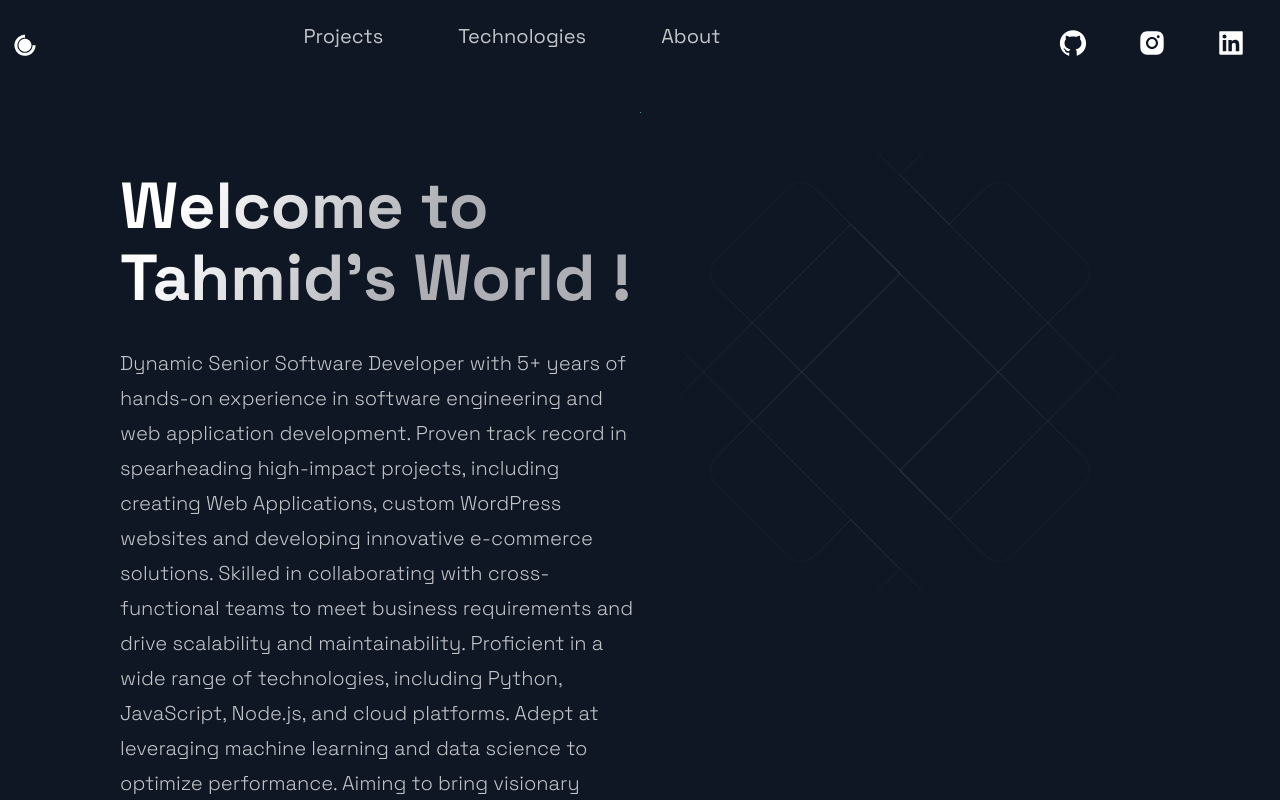
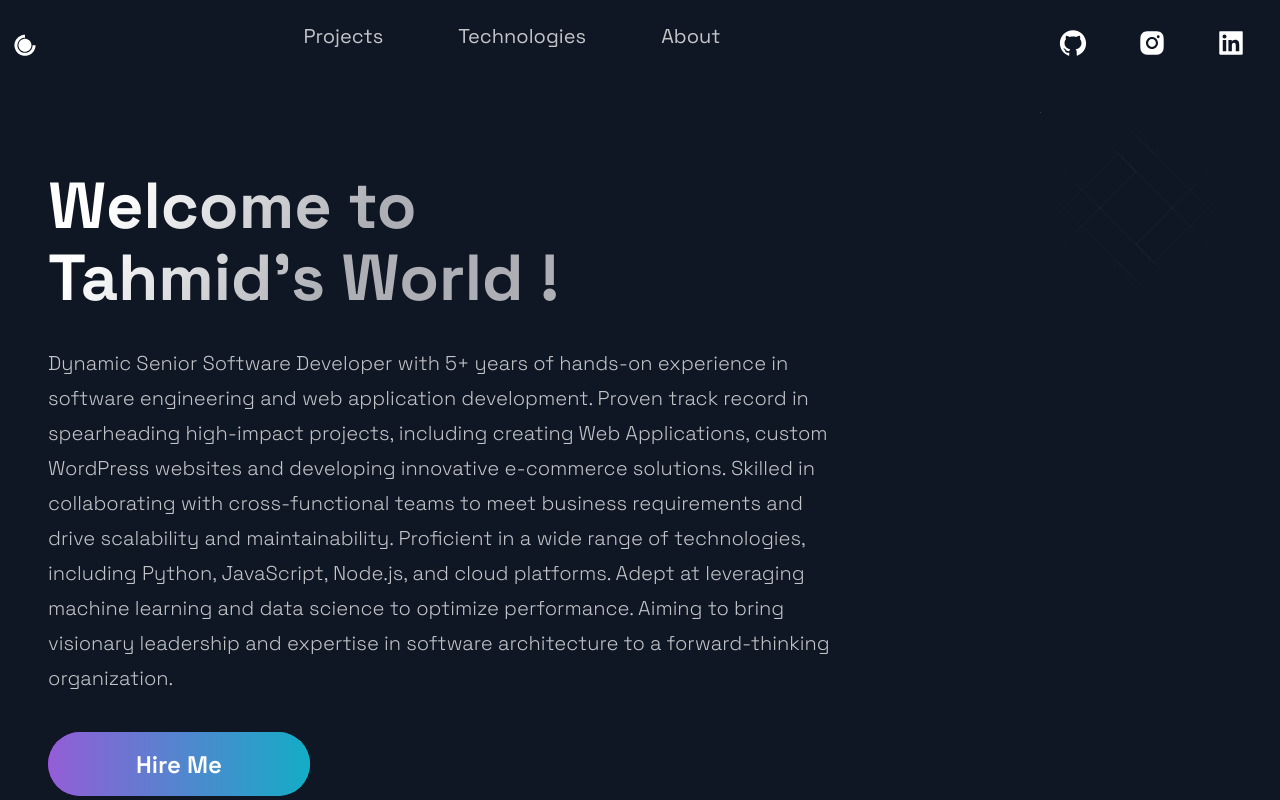
Before and after one commit to tahmidbintaslim/tahmid.github.io, a Next.js app: page / in a window 1280 px wide. Shown: the top 800 px of the page. Built offline with nearby package versions, Linux system fonts and the light colour scheme.

Commit message:
Update the grid-template-columns property in the GlobalComponents file to use the "auto" value instead of "1fr". This change ensures that the grid columns adjust their width automatically based on the content.

```diff
--- a/src/styles/GlobalComponents/index.js
+++ b/src/styles/GlobalComponents/index.js
@@ -4,12 +4,12 @@ export const Section = styled.section`
   display: ${(props) => props.grid ? "grid" : "flex" };
   flex-direction: ${(props) => props.row ? "row" : "column" };
   padding: ${(props) => props.nopadding ? "0" : "32px 48px 0" } ;
-  margin: 0 auto;
-  max-width: 1040px;
+  // margin: 0 auto;
+  // max-width: 1040px;
   box-sizing: content-box;
   position: relative;
-  overflow: hidden;
-  grid-template-columns: 1fr 1fr;
+  // overflow: hidden;
+  grid-template-columns: auto auto;
 
   @media ${(props) => props.theme.breakpoints.md} {
     padding: 24px 48px 0;
```
